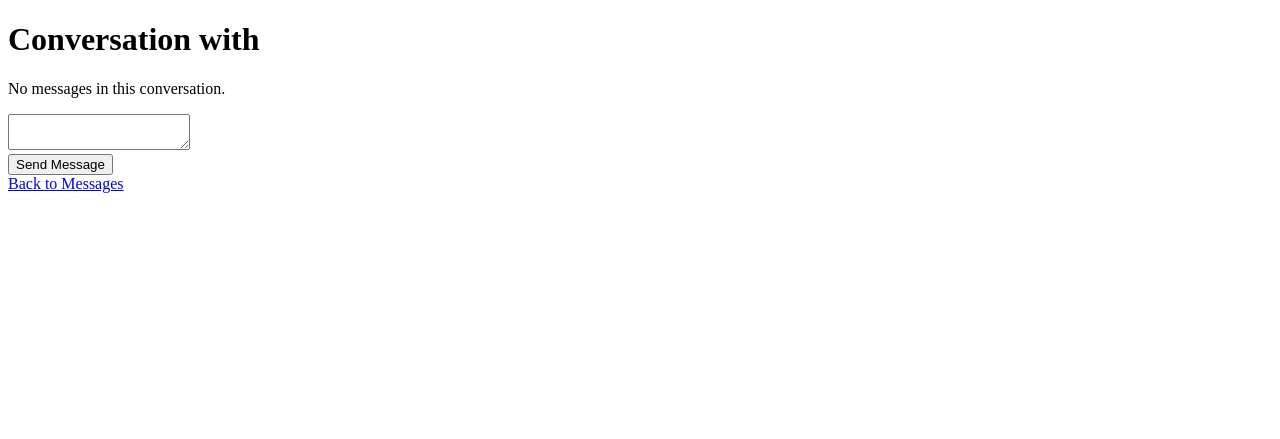
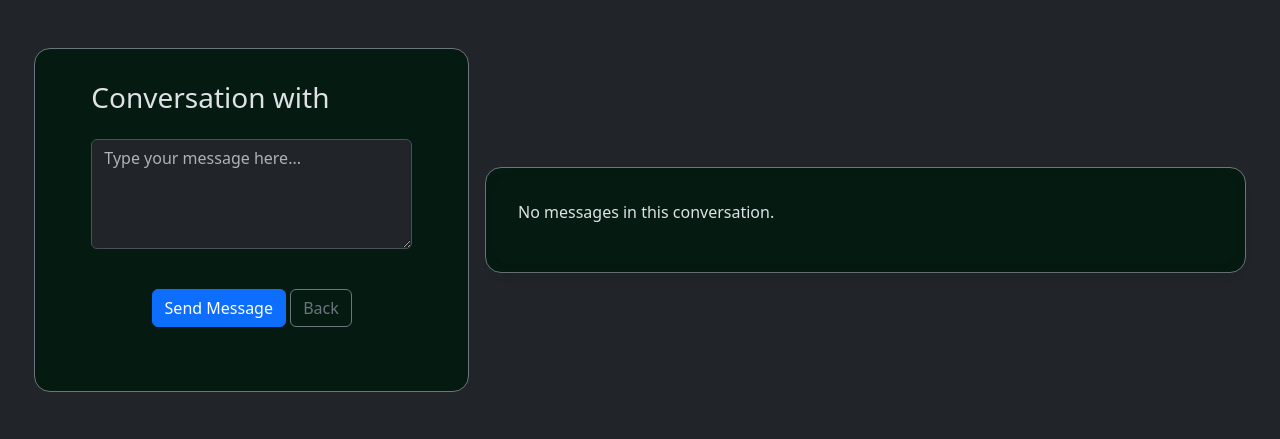
Before and after one commit to twosize/SponsorIN, a Python web app: template templates/view_conversation.html in a window 1280 px wide. Shown: the top 439 px of the page. Run offline with Jinja, Linux system fonts and the light colour scheme; the template is opened without the code that fills it, so the values that code supplies are empty.

Commit message:
fixed messages views

```diff
--- a/templates/send_message.html
+++ b/templates/send_message.html
@@ -53,10 +53,10 @@
 
                 </div>
 
-    </div>
-    <div class="text-end">
+            </div>
+            <div class="text-end">
 
-    </div>
+            </div>
 </body>
 
 </html>
--- a/templates/view_conversation.html
+++ b/templates/view_conversation.html
@@ -1,32 +1,52 @@
 <!DOCTYPE html>
-<html lang="en">
+    <html lang="en" data-bs-theme="dark">
+
 <head>
     <title>Conversation</title>
+
+
+
+    <link href="https://cdn.jsdelivr.net/npm/select2@4/dist/css/select2.min.css" rel="stylesheet" />
+    <script src="https://code.jquery.com/jquery-3.6.0.min.js"></script>
+    <script src="https://cdn.jsdelivr.net/npm/select2@4/dist/js/select2.min.js"></script>
+    <link href="https://cdn.jsdelivr.net/npm/bootstrap@5.3.2/dist/css/bootstrap.min.css" rel="stylesheet"
+        integrity="sha384-T3c6CoIi6uLrA9TneNEoa7RxnatzjcDSCmG1MXxSR1GAsXEV/Dwwykc2MPK8M2HN" crossorigin="anonymous" />
     <style>
+
+        body{
+            overflow-x: hidden;
+        }
         .message-container {
             margin-bottom: 20px;
             padding: 10px;
             border: 1px solid #ccc;
             border-radius: 5px;
         }
+
         .message-header {
             font-weight: bold;
         }
+
         .sent-by-current-user {
             background-color: #e6ffe6;
         }
+
         .sent-by-other-user {
             background-color: #e6e6ff;
         }
-        .date, .time {
+
+        .date,
+        .time {
             font-style: italic;
             font-size: smaller;
         }
+
         .message-content {
             margin-top: 5px;
         }
     </style>
 </head>
+
 <body>
     {% with messages = get_flashed_messages(with_categories=true) %}
     {% if messages %}
@@ -35,10 +55,50 @@
     {% endfor %}
     {% endif %}
     {% endwith %}
-    <h1>Conversation with {{ other_user.username }}</h1>
+
+
+    <div class="">
+      <div class="row align-items-center  justify-content-center">
+        <div class="col-8 col-lg-4 border border-secondary bg-success-subtle rounded-4 m-2 p-2 my-5 align-self-start sticky-top">
+
+          <div class="modal-body p-5 pt-0">
+
+
+            <h3 class="my-4">Conversation with {{ other_user.username }}</h3>
+
+
+
+            <form method="post" action="{{ url_for('send_message', receiver_id=other_user.userid) }}">
+
+                <div class="mb-3">
+
+                    <textarea name="content" rows="4" class="form-control"
+                        placeholder="Type your message here..."></textarea><br>
+
+                </div>
+
+                <div class="text-center mb-2">
+
+                    <button class="btn btn-primary" type="submit">
+                        Send Message
+                    </button>
+                    <a href="{{ url_for('view_messages') }}" class="btn btn-outline-secondary">Back</a>
+
+
+                </div>
+
+
+            </form>
+
+
+        </div>
+        </div>
+        <div class="col-12 col-lg-7 bg-success-subtle rounded-4 m-2 p-2 border border-secondary my-5 align-self-center ">
+          <div class="modal-content rounded-4 shadow bg-success-subtle p-4 ">
             {% if messages %}
             {% for message, sender_username, receiver_username in messages %}
-            <div class="message-container {% if message.senderid == current_user.get_id() %}sent-by-current-user{% else %}sent-by-other-user{% endif %}">
+            <div
+                class="message-container {% if message.senderid == current_user.get_id() %}sent-by-current-user{% else %}sent-by-other-user{% endif %} bg-info-subtle">
                 <div class="date">{{ message.timestamp.strftime('%m/%d/%Y') }}</div>
                 <div class="message-header">
                     {{ sender_username }}
@@ -52,10 +112,53 @@
             {% else %}
             <p>No messages in this conversation.</p>
             {% endif %}
+
+         </div>
+        </div>
+      </div>
+    </div>
+
+</body>
+
+</html>
+
+
+
+
+<!------------------------
+    {% with messages = get_flashed_messages(with_categories=true) %}
+    {% if messages %}
+    {% for category, message in messages %}
+    <div class="alert alert-{{ category }}">{{ message }}</div>
+    {% endfor %}
+    {% endif %}
+    {% endwith %}
+    <h1>Conversation with {{ other_user.username }}</h1>
+
+
+    {% if messages %}
+    {% for message, sender_username, receiver_username in messages %}
+    <div
+        class="message-container {% if message.senderid == current_user.get_id() %}sent-by-current-user{% else %}sent-by-other-user{% endif %}">
+        <div class="date">{{ message.timestamp.strftime('%m/%d/%Y') }}</div>
+        <div class="message-header">
+            {{ sender_username }}
+        </div>
+        <div class="message-content">
+            <p>{{ message.content }}</p>
+        </div>
+        <div class="time">{{ message.timestamp.strftime('%I:%M %p') }}</div>
+    </div>
+    {% endfor %}
+    {% else %}
+    <p>No messages in this conversation.</p>
+    {% endif %}
+
+
     <form action="{{ url_for('send_message', receiver_id=other_user.userid) }}" method="post">
         <textarea name="content" required></textarea><br>
         <input type="submit" value="Send Message">
     </form>
     <a href="{{ url_for('view_messages') }}">Back to Messages</a>
-</body>
-</html>
+
+---->
```
Also changed, not shown: templates/admin_dashboard.html (+19 -17 lines). Lines whose indentation alone changed are shown as unchanged.
